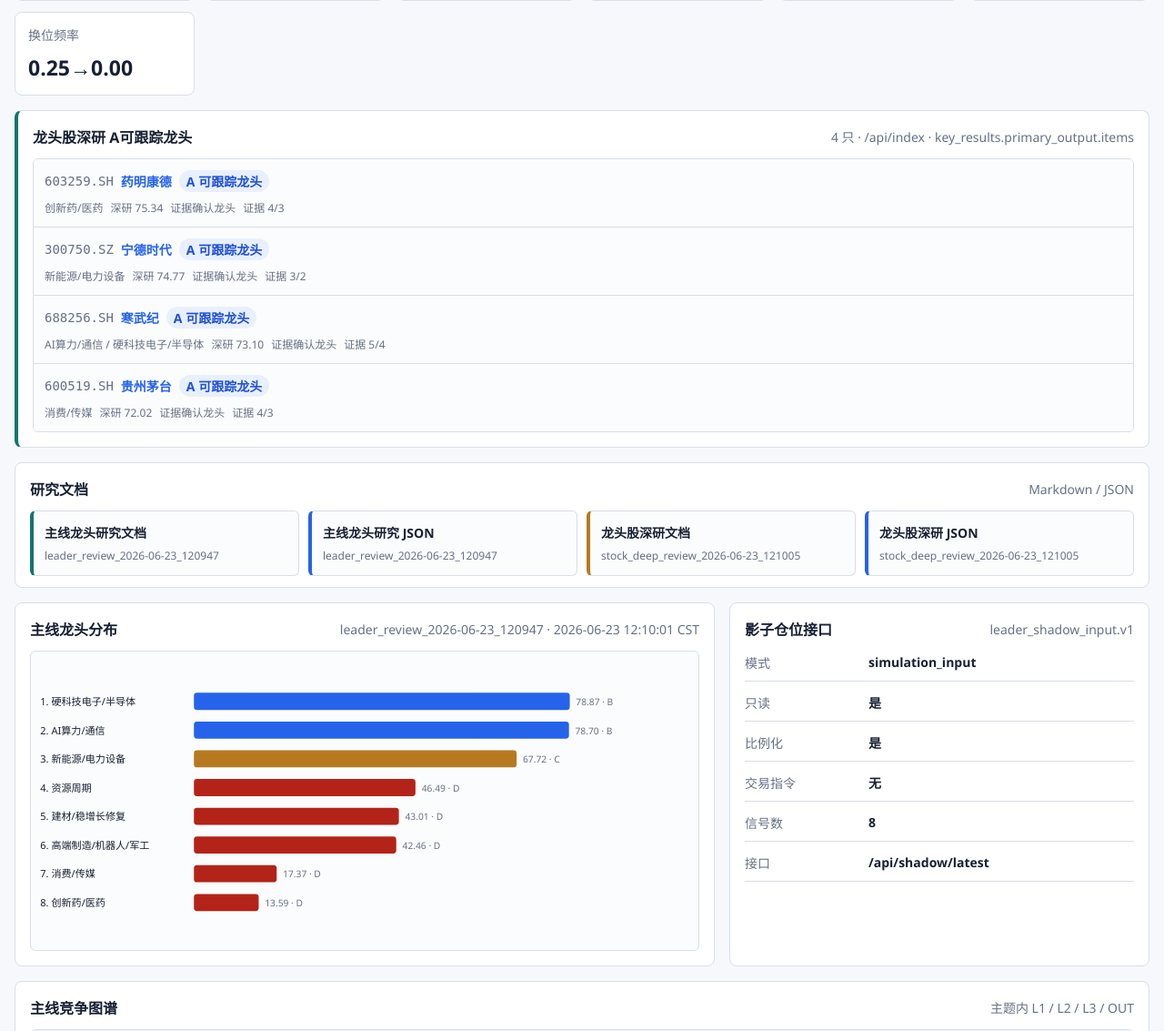
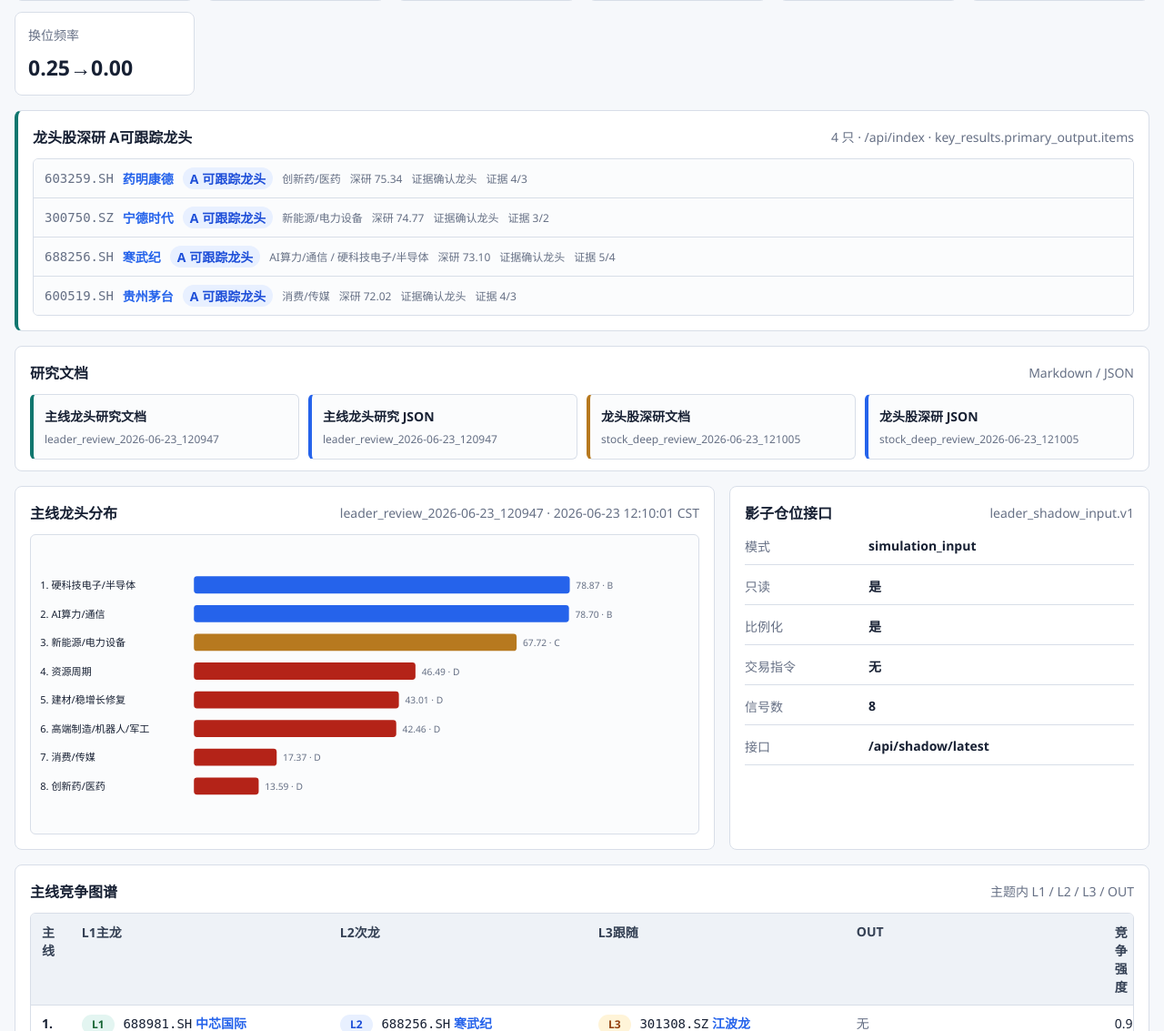
Before and after one commit to imherro/MyInvestLeader, a FastAPI app: page / in a window 1280 px wide. Shown: the part 228-1361 px from the top of the page at 91% size. Run offline with FastAPI, Linux system fonts and the light colour scheme; some libraries are stand-ins or nearby versions.

Commit message:
style: compact trackable leader rows

```diff
--- a/static/app.js
+++ b/static/app.js
@@ -93,18 +93,19 @@ function renderKeyResults(payload) {
     .slice(0, 8)
     .map((row) => {
       const themes = (row.themes || [row.theme]).filter(Boolean).join(" / ");
+      const tier = row.candidate_leader_tier
+        ? `<span class="key-result-detail">${escapeHtml(row.candidate_leader_tier)}</span>`
+        : "";
       return `
         <div class="key-result">
-          <div class="key-result-main">
+          <div class="key-result-line">
             <code>${escapeHtml(row.code || "")}</code>
             ${stockNameLink(row)}
             <span class="pill ${ratingClass(row.deep_rating)}">${escapeHtml(row.deep_rating || "")} ${escapeHtml(row.deep_label || "")}</span>
-          </div>
-          <div class="key-result-meta">
-            <span>${escapeHtml(themes || "-")}</span>
-            <span>深研 ${fmt(row.deep_score)}</span>
-            <span>${escapeHtml(row.candidate_leader_tier || "")}</span>
-            <span>证据 ${row.candidate_evidence_count ?? 0}/${row.candidate_hard_evidence_count ?? 0}</span>
+            <span class="key-result-detail">${escapeHtml(themes || "-")}</span>
+            <span class="key-result-detail">深研 ${fmt(row.deep_score)}</span>
+            ${tier}
+            <span class="key-result-detail">证据 ${row.candidate_evidence_count ?? 0}/${row.candidate_hard_evidence_count ?? 0}</span>
           </div>
         </div>
       `;
--- a/static/styles.css
+++ b/static/styles.css
@@ -143,13 +143,12 @@ main {
   gap: 0;
   border: 1px solid var(--line);
   border-radius: 6px;
-  overflow: hidden;
+  overflow-x: auto;
+  overflow-y: hidden;
 }
 
 .key-result {
-  display: grid;
-  gap: 8px;
-  padding: 12px;
+  padding: 9px 12px;
   background: #fbfcfd;
   border-bottom: 1px solid var(--line);
 }
@@ -158,19 +157,19 @@ main {
   border-bottom: 0;
 }
 
-.key-result-main,
-.key-result-meta {
+.key-result-line {
   display: flex;
   align-items: center;
-  flex-wrap: wrap;
-  gap: 8px;
+  gap: 10px;
+  min-width: max-content;
+  white-space: nowrap;
 }
 
-.key-result-main code {
+.key-result-line code {
   color: var(--muted);
 }
 
-.key-result-meta {
+.key-result-detail {
   color: var(--muted);
   font-size: 12px;
 }
--- a/templates/index.html
+++ b/templates/index.html
@@ -138,6 +138,6 @@
         <div class="process-flow" id="process-flow"></div>
       </section>
     </main>
-    <script src="/static/app.js?v=20260623_process_flow"></script>
+    <script src="/static/app.js?v=20260623_key_results_compact"></script>
   </body>
 </html>
```
